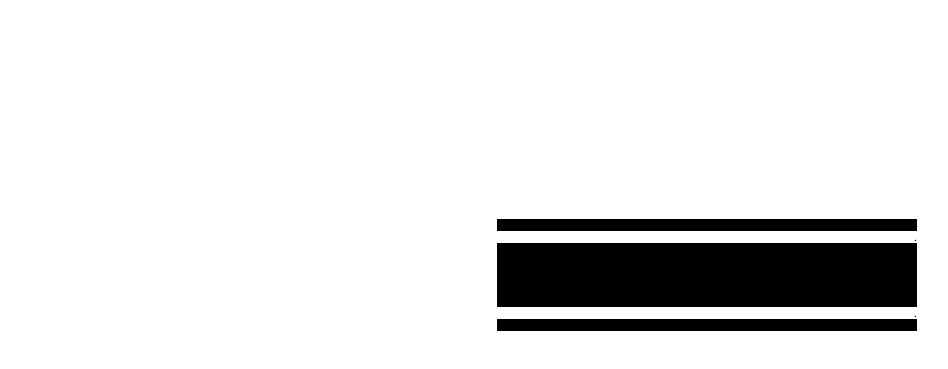
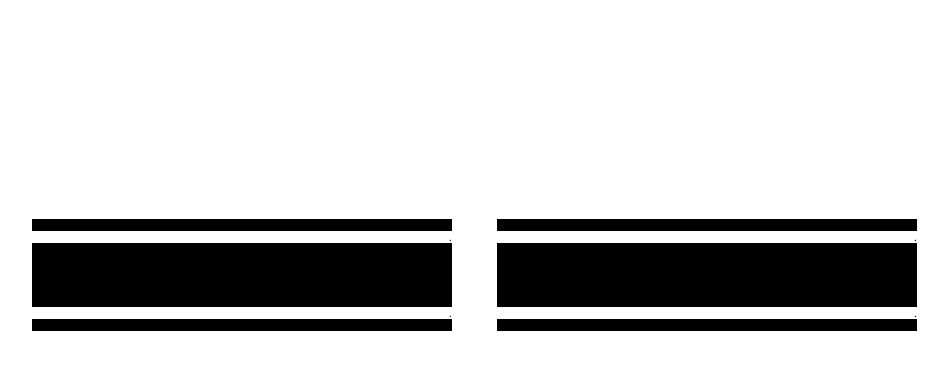
Before and after one commit to OSGH-web/half-birthday-calculator, a plain HTML site: page index.html in a window 1280 px wide. Shown: the part 321-690 px from the top of the page, without its empty margins (13-961 px from the left). Drawn offline with Linux system fonts and the light colour scheme; a web font is replaced by a local one.

Commit message:
ornamentation happy medium

```diff
--- a/index.html
+++ b/index.html
@@ -22,6 +22,17 @@
                     <div class="row">
                         <p></p>
                         <p id="half-birthday-label" class="p-10 Helvetica hidden text-align-right">your half-birthday</p>
+                    </div>
+                    <div class="row mobile-only"></div>
+                    <div class="gap mobile-only"></div>
+                    <div class="row">
+                        <p class="p-7-over-3 Helvetica text-align-right background-color-black">.</p>
+                        <p class="p-7-over-3 Helvetica text-align-right">.</p>
+                        <p class="p-7-over-3 Helvetica text-align-right background-color-black">.</p>
+                        <p class="p-7 Helvetica text-align-right background-color-black">.</p>
+                        <p class="p-7-over-3 Helvetica text-align-right background-color-black">.</p>
+                        <p class="p-7-over-3 Helvetica text-align-right">.</p>
+                        <p class="p-7-over-3 Helvetica text-align-right background-color-black">.</p>
                     </div>
                 </div>
                 <div id="c1" class="col">
@@ -65,8 +76,6 @@
                         <p class="p-7-over-3 Helvetica text-align-right">.</p>
                         <p class="p-7-over-3 Helvetica text-align-right background-color-black">.</p>
                     </div>
-                    <div class="gap"></div>
-
                 </div>
             </div>
         </div>
```
